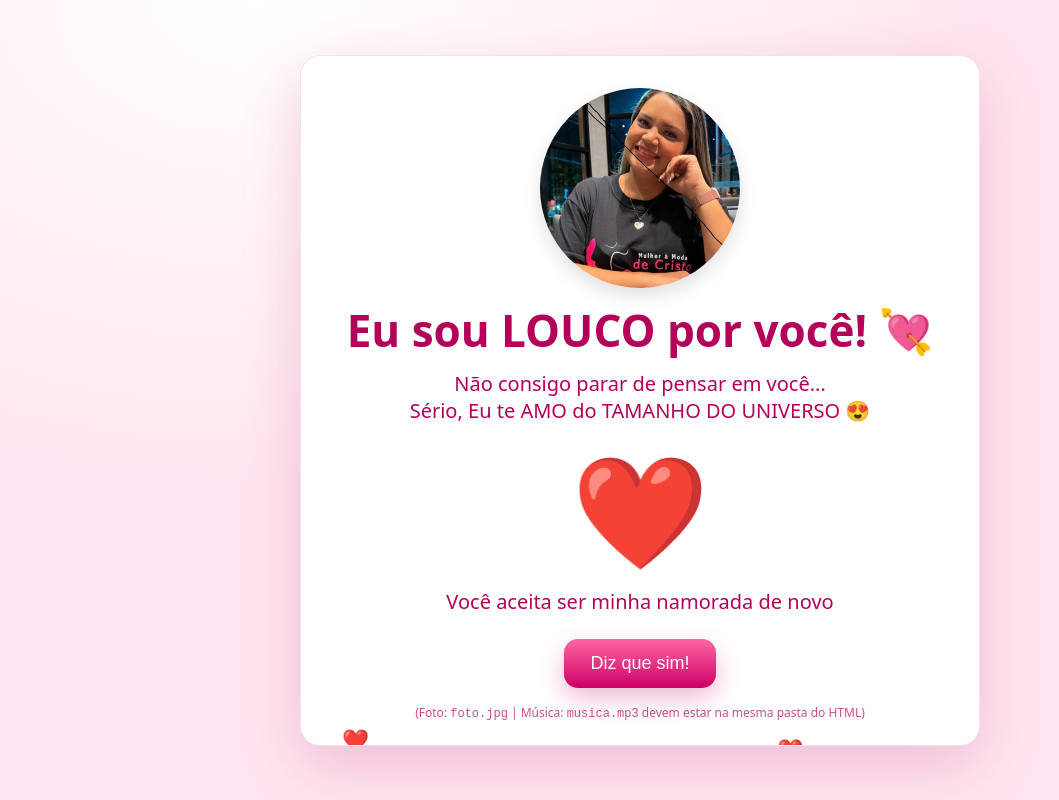
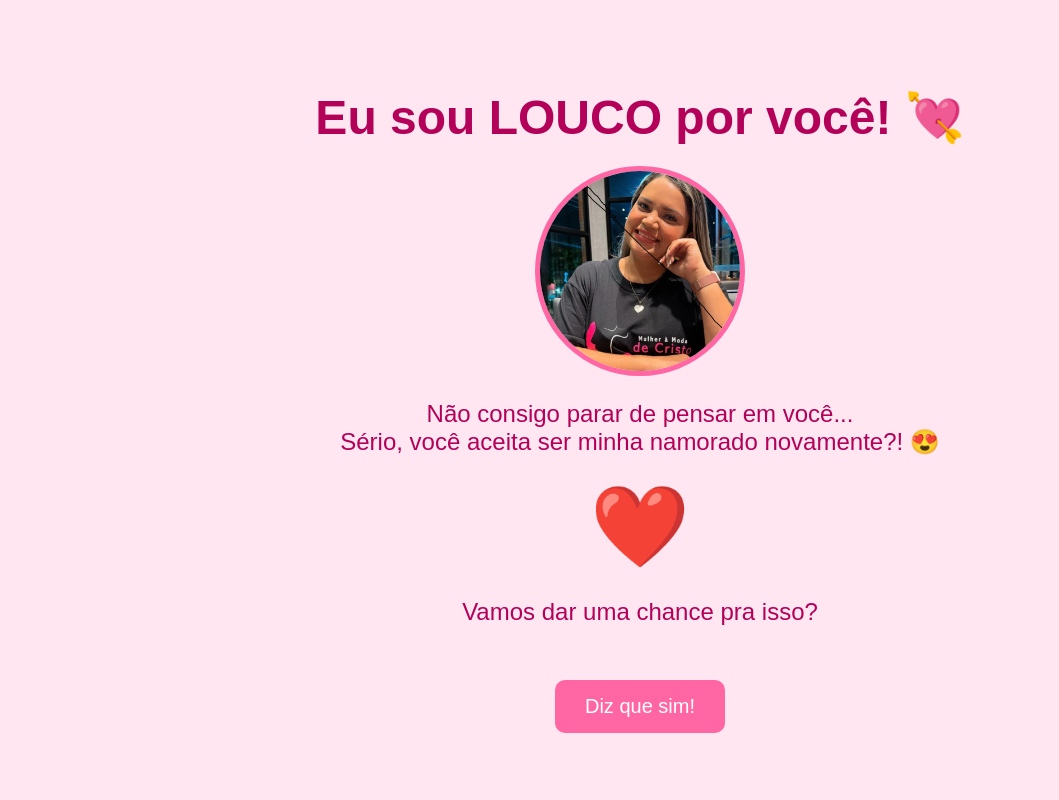
Before and after one commit to WanderckleyOliveira/Aprendendo-Git-GitHub-DevAprender, a plain HTML site: page index.html in a window 1280 px wide. Shown: the whole page, without its empty margins (0-1059 px from the left). Drawn offline with Linux system fonts and the light colour scheme.

Commit message:
projeto quase finalizado

```diff
--- a/index.html
+++ b/index.html
@@ -1,154 +1,74 @@
 <!DOCTYPE html>
 <html lang="pt-br">
 <head>
-  <meta charset="UTF-8" />
-  <meta name="viewport" content="width=device-width, initial-scale=1" />
+  <meta charset="UTF-8">
   <title>Tô Louco Por Você!</title>
-  <meta name="description" content="Um cartão virtual romântico, fofo e divertido para convidar alguém especial para sair." />
   <style>
-    :root{
-      --bg:#ffe6f0;
-      --primary:#b30059;
-      --accent:#ff66a3;
-      --accent-2:#cc0066;
-      --card:#fff;
+    body {
+      background-color: #ffe6f0;
+      font-family: 'Arial', sans-serif;
+      text-align: center;
+      padding: 50px;
+      color: #b30059;
     }
-    *{box-sizing:border-box}
-    html,body{height:100%}
-    body{
-      margin:0;
-      background: radial-gradient(1200px 800px at 20% 0%, #fff 0, var(--bg) 60%);
-      font-family: system-ui, Arial, sans-serif;
-      color: var(--primary);
-      display:grid;
-      place-items:center;
-      padding:24px;
+    h1 {
+      font-size: 48px;
+      margin-bottom: 10px;
     }
-    .card{
-      width: min(680px, 100%);
-      background: var(--card);
-      border-radius: 20px;
-      padding: 24px;
-      box-shadow: 0 20px 60px rgba(179,0,89,.18);
-      text-align:center;
-      position:relative;
-      overflow:hidden;
-      border:1px solid rgba(179,0,89,.12);
+    p {
+      font-size: 24px;
     }
-    h1{
-      font-size: 44px;
-      margin:0 0 10px;
+    .heart {
+      font-size: 80px;
+      animation: pulse 1s infinite;
     }
-    p{font-size: 20px; margin: 6px 0}
-    .heart{
-      font-size: 100px;
-      animation: pulse 1.2s infinite;
-      margin: 10px 0 6px;
-      display:inline-block;
+    @keyframes pulse {
+      0% { transform: scale(1); }
+      50% { transform: scale(1.2); }
+      100% { transform: scale(1); }
     }
-    @keyframes pulse{
-      0%{transform:scale(1)}
-      50%{transform:scale(1.18)}
-      100%{transform:scale(1)}
+    .button {
+      background-color: #ff66a3;
+      border: none;
+      padding: 15px 30px;
+      font-size: 20px;
+      border-radius: 10px;
+      color: white;
+      margin-top: 30px;
+      cursor: pointer;
     }
-    .button{
-      background: linear-gradient(180deg, var(--accent), var(--accent-2));
-      border:none;
-      padding:14px 26px;
-      font-size:18px;
-      border-radius:14px;
-      color:#fff;
-      cursor:pointer;
-      margin-top:18px;
-      transition: transform .08s ease, filter .2s ease;
-      box-shadow: 0 10px 24px rgba(204,0,102,.28);
+    .button:hover {
+      background-color: #cc0066;
     }
-    .button:hover{filter:brightness(1.05)}
-    .button:active{transform:translateY(1px) scale(.99)}
-    .footer{font-size:12px; opacity:.7; margin-top:16px}
-    .avatar{
-      width:200px; height:200px; border-radius:50%; object-fit:cover; margin:8px auto 12px; display:block; box-shadow:0 8px 18px rgba(0,0,0,.12);
-    }
-    .floating-hearts{position:absolute; inset:0; pointer-events:none; overflow:hidden;}
-    .bubble{position:absolute; font-size:20px; animation: floatUp 6s linear forwards; opacity:.9;}
-    @keyframes floatUp{
-      0%{ transform: translateY(40px) scale(.8); opacity:.0}
-      10%{ opacity:1}
-      90%{ opacity:1}
-      100%{ transform: translateY(-120%) scale(1.2); opacity:0 }
+    .avatar {
+      width: 200px;
+      height: 200px;
+      border-radius: 50%;
+      object-fit: cover;
+      margin: 20px auto;
+      display: block;
+      border: 5px solid #ff66a3;
     }
   </style>
 </head>
 <body>
-  <main class="card" id="card">
-    <div class="floating-hearts" id="float"></div>
-    <img src="foto.jpg.jpg" class="avatar" alt="Foto da pessoa especial" />
-    <h1>Eu sou <strong>LOUCO</strong> por você! 💘</h1>
-    <p>Não consigo parar de pensar em você...<br/>Sério, Eu te AMO do TAMANHO DO UNIVERSO 😍</p>
-    <div class="heart" aria-hidden="true">❤️</div>
-    <p>Você aceita ser minha namorada de novo</p>
+  <h1>Eu sou LOUCO por você! 💘</h1>
+  <img src="foto.jpg.jpg" class="avatar" alt="Foto da pessoa especial" />
+  <p>Não consigo parar de pensar em você...<br>
+     Sério, você aceita ser minha namorado novamente?! 😍</p>
+  <div class="heart">❤️</div>
+  <p>Vamos dar uma chance pra isso?</p>
 
-    <button class="button" onclick="window.open('https://wa.me/5592991064072?text=Oi%2C%20eu%20vi%20seu%20cart%C3%A3o%20e%20quero%20te%20dar%20a%20resposta%20%F0%9F%98%8D', '_blank')">
-  Diz que sim!
-</button>
+  <!-- Botão do WhatsApp -->
+  <button class="button"
+    onclick="window.open('https://wa.me/5592991064072?text=Eu%20amei%20seu%20cart%C3%A3o%20e%20quero%20te%20dar%20minha%20resposta%20%F0%9F%92%95', '_blank')">
+    Diz que sim!
+  </button>
 
-    <div class="footer">(Foto: <code>foto.jpg</code> | Música: <code>musica.mp3</code> devem estar na mesma pasta do HTML)</div>
-    <audio id="musica" src="musica.mp3.mp3" autoplay loop preload="auto"></audio>
-  </main>
-
-  <script>
-    // Efeito de corações flutuando
-    const float = document.getElementById("float");
-    function spawnHeart(){
-      const b = document.createElement("div");
-      b.className = "bubble";
-      b.style.left = Math.random()*100 + "%";
-      b.style.bottom = "-20px";
-      b.textContent = ["💖","💘","💞","💗","❤️","💕"][Math.floor(Math.random()*6)];
-      float.appendChild(b);
-      setTimeout(()=> b.remove(), 6000);
-    }
-    setInterval(spawnHeart, 800);
-
-    // Botão com confete e alerta
-    const btnYes = document.getElementById("btnYes");
-    btnYes.addEventListener("click", ()=>{
-      celebrate();
-      setTimeout(()=>{
-        alert("Então bora marcar algo?! 😏");
-      }, 300);
-    });
-
-    function celebrate(){
-      const card = document.getElementById("card");
-      const n = 80;
-      for(let i=0;i<n;i++){
-        const p = document.createElement("span");
-        Object.assign(p.style, {
-          position:'absolute',
-          left: (Math.random()*100)+"%",
-          top: (Math.random()*30+35)+"%",
-          width:"6px",
-          height:"10px",
-          background:`hsl(${Math.random()*360},90%,60%)`,
-          transform:`rotate(${Math.random()*360}deg)`,
-          borderRadius:"2px",
-          pointerEvents:"none",
-          animation:`conf${i} 900ms ease-out forwards`
-        });
-        const dx = (Math.random()*2-1)*140;
-        const dy = (Math.random()*-120-40);
-        const rot = (Math.random()*720 - 360);
-        const style = document.createElement('style');
-        style.textContent = `@keyframes conf${i}{
-          0%{ transform: translate(0,0) rotate(0deg)}
-          100%{ transform: translate(${dx}px, ${dy}px) rotate(${rot}deg); opacity:0 }
-        }`;
-        document.head.appendChild(style);
-        card.appendChild(p);
-        setTimeout(()=>{ p.remove(); style.remove(); }, 920);
-      }
-    }
-  </script>
+  <!-- Música automática -->
+  <audio autoplay loop>
+    <source src="musica.mp3.mp3" type="audio/mpeg">
+    Seu navegador não suporta áudio.
+  </audio>
 </body>
 </html>
```
